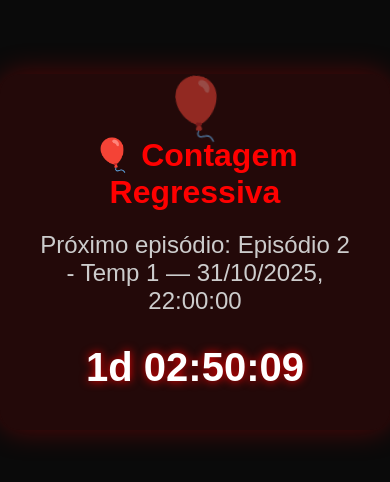
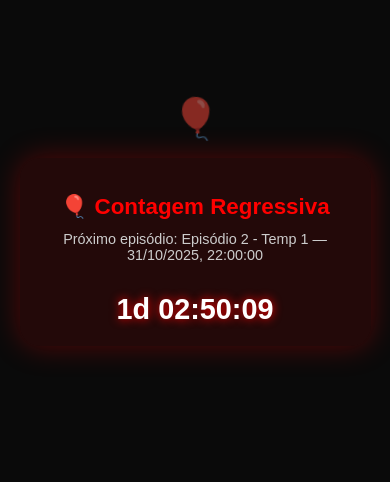
Before and after one commit to williamsramos/IT-Bem-Vindo-a-Derry, a plain HTML site: page index.html in a window 390 px wide. Shown: the part 170-652 px from the top of the page. Drawn offline with Linux system fonts and the light colour scheme.

Commit message:
style.css
Added responsive design for smaller screens.

```diff
--- a/style.css
+++ b/style.css
@@ -5,7 +5,7 @@ body {
   text-align: center;
   margin: 0;
   padding: 0;
-  height: 100vh;
+  min-height: 100vh;
   display: flex;
   justify-content: center;
   align-items: center;
@@ -18,6 +18,9 @@ body {
   padding: 40px;
   border-radius: 20px;
   box-shadow: 0 0 30px rgba(255, 0, 0, 0.3);
+  max-width: 90%;
+  width: 500px;
+  box-sizing: border-box;
 }
 
 h1 {
@@ -37,6 +40,7 @@ h2 {
   font-weight: bold;
   color: #ffffff;
   text-shadow: 0 0 10px red;
+  word-wrap: break-word;
 }
 
 #mensagemFinal {
@@ -59,3 +63,57 @@ h2 {
   0% { transform: translateY(0) rotate(-5deg); opacity: 1; }
   100% { transform: translateY(-120vh) rotate(15deg); opacity: 0.25; }
 }
+
+/* 📱 Responsividade */
+@media (max-width: 768px) {
+  .container {
+    padding: 30px 20px;
+    width: 90%;
+  }
+
+  h1 {
+    font-size: 1.6rem;
+  }
+
+  h2 {
+    font-size: 1rem;
+  }
+
+  #timer {
+    font-size: 2rem;
+  }
+
+  #mensagemFinal {
+    font-size: 1.4rem;
+  }
+
+  #balao {
+    font-size: 2.8rem;
+  }
+}
+
+@media (max-width: 480px) {
+  .container {
+    padding: 20px 15px;
+  }
+
+  h1 {
+    font-size: 1.4rem;
+  }
+
+  h2 {
+    font-size: 0.9rem;
+  }
+
+  #timer {
+    font-size: 1.8rem;
+  }
+
+  #mensagemFinal {
+    font-size: 1.2rem;
+  }
+
+  #balao {
+    font-size: 2.4rem;
+  }
+}
```
